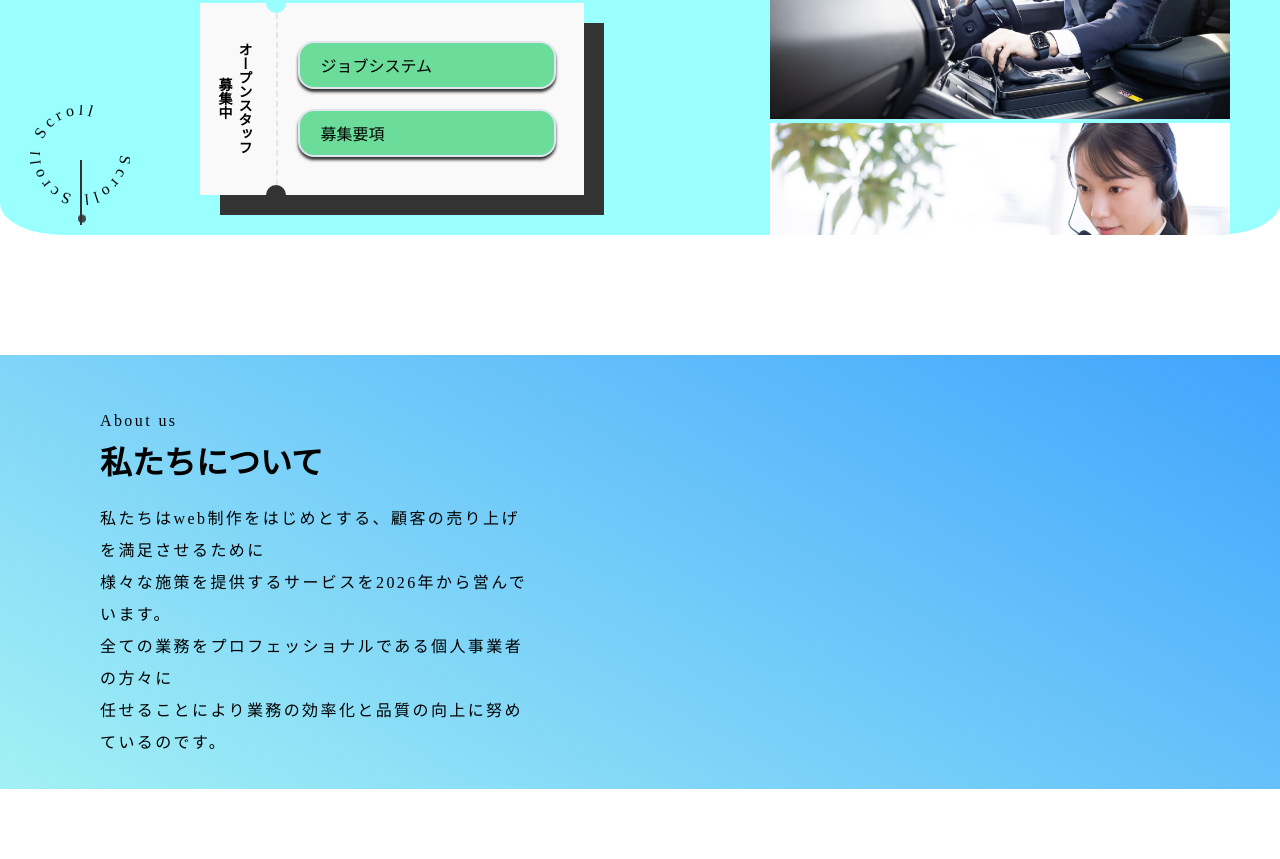
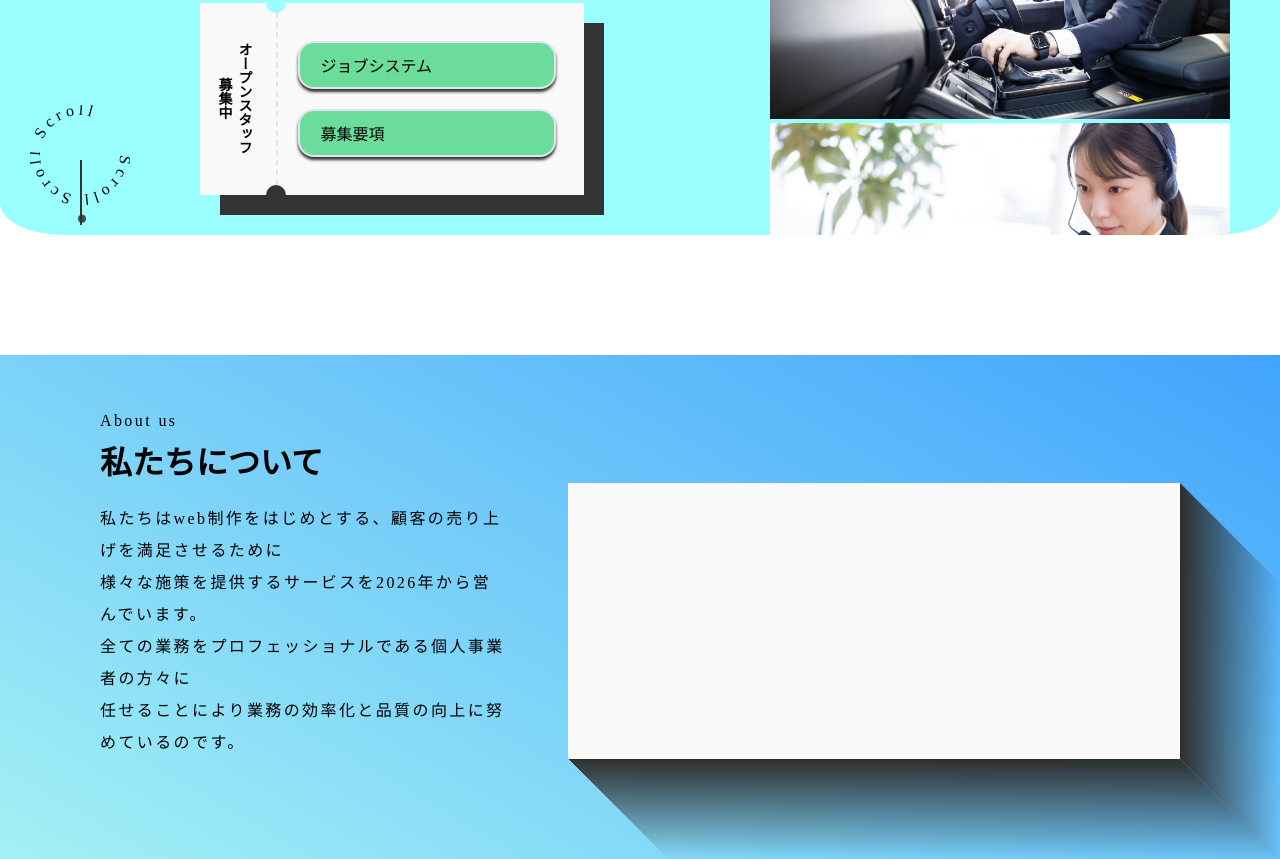
Before and after one commit to kajikaji5678/port, a plain HTML site: page index.html in a window 1280 px wide. Shown: the part 405-1264 px from the top of the page. Before the commit the page ends 1194 px from the top, so only its background shows below. Drawn offline with Linux system fonts and the light colour scheme.

Commit message:
影の作り方

```diff
--- a/css/style.css
+++ b/css/style.css
@@ -17,7 +17,7 @@ nav {
 
 a {
     text-decoration: none;
-    color:inherit;
+    color: inherit;
 }
 
 p {
@@ -313,7 +313,9 @@ TOPページ
 @keyframes rotate {
     from {
         transform: rotate(0deg);
-    } to {
+    }
+
+    to {
         transform: rotate(360deg);
     }
 }
@@ -343,13 +345,16 @@ TOPページ
         transform: translateY(-5px);
         opacity: 0;
     }
+
     30% {
         opacity: 1;
     }
+
     60% {
         transform: translateY(65px);
         opacity: 0;
     }
+
     100% {
         opacity: 0;
     }
@@ -364,7 +369,8 @@ about us
     padding-left: 100px;
     padding-right: 100px;
     padding-top: 30px;
-    padding-bottom: 30px;
+    padding-bottom: 100px;
+    overflow: hidden;
     background-image: linear-gradient(210deg, rgba(65, 164, 253, 1), rgb(163, 241, 245));
 }
 
@@ -384,8 +390,33 @@ about us
 
 .about_us_achieve {
     width: 60%;
+    position: relative;
+    background-color: #f9f9f9;
+}
+
+.about_us_achieve::before {
+    position: absolute;
+    content: "";
+    bottom: -100px;
+    width: 100%;
+    height: 100px;
+    background-image: linear-gradient(to bottom, #2e2e2e, #ffffff00);
+    transform-origin: top;
+    transform: skew(45deg);
+}
+
+.about_us_achieve::after {
+    position: absolute;
+    content: "";
+    right: -100px;
+    width: 100px;
+    height: 100%;
+    transform-origin: left;
+    transform: skew(0, 45deg);
+    background-image: linear-gradient(to right, #2e2e2e, #ffffff00);
 }
 
 .about_us_main {
-    gap: 30px;
+    gap: 60px;
+    display: flex;
 }
--- a/index.html
+++ b/index.html
@@ -1,5 +1,5 @@
 <!DOCTYPE html>
-<html lang="en">
+<html lang="Ja">
 
 <head>
     <meta charset="UTF-8">
```
